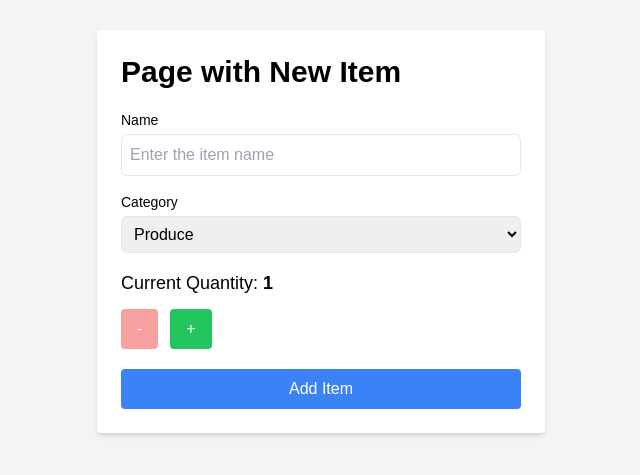
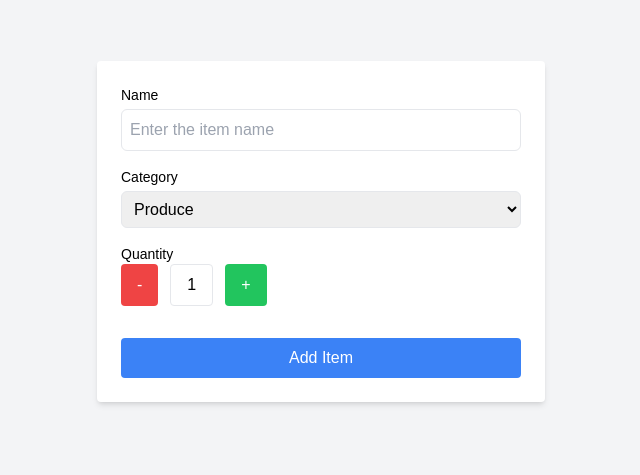
Before and after one commit to aishanaeem644/cprg306-assignments, a Next.js app: page /week-5 in a window 1280 px wide. Shown: the part 169-644 px from the top of the page, without its empty margins (319-959 px from the left). Built offline with nearby package versions, Linux system fonts and the light colour scheme.

Commit message:
updated week 4 and week 5 code

```diff
--- a/app/week-4/page.js
+++ b/app/week-4/page.js
@@ -3,6 +3,8 @@
 import React, { useState } from 'react';
 
 const Page = () => {
+  const [name, setName] = useState(''); // Initialize name with an empty string
+  const [category, setCategory] = useState('Produce'); // Initialize category with "Produce"
   const [quantity, setQuantity] = useState(1); // Initialize quantity with 1
 
   // Function to increment quantity, ensuring it doesn't exceed 20
@@ -15,35 +17,58 @@ const Page = () => {
     setQuantity((prevQuantity) => (prevQuantity > 1 ? prevQuantity - 1 : prevQuantity));
   };
 
+  // Function to handle form submission
+  const handleSubmit = (e) => {
+    e.preventDefault(); // Prevent default form submission
+
+    // Create an item object with the current values
+    const item = {
+      name,
+      quantity,
+      category,
+    };
+
+    console.log(item); // Log the item object to the console
+    alert(`Added item Name: ${name}, Quantity: ${quantity}, Category: ${category}`); // Display alert with current values
+
+    // Reset the form fields
+    setName('');
+    setCategory('Produce');
+    setQuantity(1);
+  };
+
   return (
     <div className="flex flex-col items-center justify-center min-h-screen bg-gray-100 p-5">
-      <h1 className="text-3xl font-bold mb-5 text-black">Page with New Item</h1>
-      <p className="text-lg mb-3 text-black">
-        Current Quantity: <span className="font-semibold">{quantity}</span>
-      </p>
+      <div className="w-full max-w-md bg-white p-6 rounded shadow-md">
 
-      <div className="flex space-x-3 mb-5">
-        {/* Decrement button, disabled if quantity is 1 */}
+        {/* Quantity Field */}
+        <div className="mb-4">
+          <label className="block text-sm font-medium text-black">Quantity</label>
+          <div className="flex space-x-3">
+            {/* Decrement Button */}
             <button
+              type="button"
               onClick={decrement}
+              className="px-4 py-2 bg-red-500 text-white rounded hover:bg-red-600"
               disabled={quantity === 1}
-          className={`px-4 py-2 bg-red-500 text-white rounded ${
-            quantity === 1 ? 'opacity-50 cursor-not-allowed' : 'hover:bg-red-600'
-          }`}
             >
               -
             </button>
 
-        {/* Increment button, disabled if quantity is 20 */}
+            {/* Quantity Display */}
+            <span className="px-4 py-2 border rounded text-black">{quantity}</span>
+
+            {/* Increment Button */}
             <button
+              type="button"
               onClick={increment}
+              className="px-4 py-2 bg-green-500 text-white rounded hover:bg-green-600"
               disabled={quantity === 20}
-          className={`px-4 py-2 bg-green-500 text-white rounded ${
-            quantity === 20 ? 'opacity-50 cursor-not-allowed' : 'hover:bg-green-600'
-          }`}
             >
               +
             </button>
+          </div>
+        </div>
       </div>
     </div>
   );
--- a/app/week-5/new-item.js
+++ b/app/week-5/new-item.js
@@ -1,52 +1,51 @@
 "use client"; // Add this directive to indicate it's a client-side component
 
-import React, { useState } from 'react';
+import React from 'react';
 
-const NewItem = () => {
-  const [quantity, setQuantity] = useState(1); // Initialize quantity with 1
+const NewItem = ({ name, setName, category, setCategory, handleSubmit }) => {
+  return (
+    <form onSubmit={handleSubmit} className="w-full">
+      {/* Name Field */}
+      <div className="mb-4">
+        <label htmlFor="name" className="block text-sm font-medium text-black">
+          Name
+        </label>
+        <input
+          type="text"
+          id="name"
+          value={name}
+          onChange={(e) => setName(e.target.value)}
+          required
+          className="mt-1 p-2 w-full border rounded-md focus:ring-2 focus:ring-blue-500 focus:outline-none text-black"
+          placeholder="Enter the item name"
+        />
+      </div>
 
-  // Function to increment quantity, ensuring it doesn't exceed 20
-  const increment = () => {
-    setQuantity((prevQuantity) => (prevQuantity < 20 ? prevQuantity + 1 : prevQuantity));
-  };
-
-  // Function to decrement quantity, ensuring it doesn't go below 1
-  const decrement = () => {
-    setQuantity((prevQuantity) => (prevQuantity > 1 ? prevQuantity - 1 : prevQuantity));
-  };
-
-  return (
-    <div className>
-
-      {/* Original Quantity Display and Increment/Decrement Buttons */}
-      <p className="text-lg mb-3 text-black">
-        Current Quantity: <span className="font-semibold">{quantity}</span>
-      </p>
-
-      <div className="flex space-x-3 mb-5">
-        {/* Decrement button, disabled if quantity is 1 */}
-        <button
-          onClick={decrement}
-          disabled={quantity === 1}
-          className={`px-4 py-2 bg-red-500 text-white rounded ${
-            quantity === 1 ? 'opacity-50 cursor-not-allowed' : 'hover:bg-red-600'
-          }`}
+      {/* Category Field */}
+      <div className="mb-4">
+        <label htmlFor="category" className="block text-sm font-medium text-black">
+          Category
+        </label>
+        <select
+          id="category"
+          value={category}
+          onChange={(e) => setCategory(e.target.value)}
+          className="mt-1 p-2 w-full border rounded-md focus:ring-2 focus:ring-blue-500 focus:outline-none text-black"
         >
-          -
-        </button>
-
-        {/* Increment button, disabled if quantity is 20 */}
-        <button
-          onClick={increment}
-          disabled={quantity === 20}
-          className={`px-4 py-2 bg-green-500 text-white rounded ${
-            quantity === 20 ? 'opacity-50 cursor-not-allowed' : 'hover:bg-green-600'
-          }`}
-        >
-          +
-        </button>
+          <option value="Produce">Produce</option>
+          <option value="Dairy">Dairy</option>
+          <option value="Bakery">Bakery</option>
+          <option value="Meat">Meat</option>
+          <option value="Frozen Foods">Frozen Foods</option>
+          <option value="Canned Goods">Canned Goods</option>
+          <option value="Dry Goods">Dry Goods</option>
+          <option value="Beverages">Beverages</option>
+          <option value="Snacks">Snacks</option>
+          <option value="Household">Household</option>
+          <option value="Other">Other</option>
+        </select>
       </div>
-    </div>
+    </form>
   );
 };
 
--- a/app/week-5/page.js
+++ b/app/week-5/page.js
@@ -7,6 +7,16 @@ const Page = () => {
   const [name, setName] = useState(''); // Initialize name with an empty string
   const [category, setCategory] = useState('Produce'); // Initialize category with "Produce"
   const [quantity, setQuantity] = useState(1); // Initialize quantity with 1
+
+  // Function to increment quantity, ensuring it doesn't exceed 20
+  const increment = () => {
+    setQuantity((prevQuantity) => (prevQuantity < 20 ? prevQuantity + 1 : prevQuantity));
+  };
+
+  // Function to decrement quantity, ensuring it doesn't go below 1
+  const decrement = () => {
+    setQuantity((prevQuantity) => (prevQuantity > 1 ? prevQuantity - 1 : prevQuantity));
+  };
 
   // Function to handle form submission
   const handleSubmit = (e) => {
@@ -30,60 +40,53 @@ const Page = () => {
 
   return (
     <div className="flex flex-col items-center justify-center min-h-screen bg-gray-100 p-5">
-      <form onSubmit={handleSubmit} className="w-full max-w-md bg-white p-6 rounded shadow-md">
-      <h1 className="text-3xl font-bold mb-5 text-black">Page with New Item</h1>
-        {/* Name Field */}
-        <div className="mb-4">
-          <label htmlFor="name" className="block text-sm font-medium text-black">
-            Name
-          </label>
-          <input
-            type="text"
-            id="name"
-            value={name}
-            onChange={(e) => setName(e.target.value)}
-            required
-            className="mt-1 p-2 w-full border rounded-md focus:ring-2 focus:ring-blue-500 focus:outline-none text-black"
-            placeholder="Enter the item name"
-          />
-        </div>
-
-        {/* Category Field */}
-        <div className="mb-4">
-          <label htmlFor="category" className="block text-sm font-medium text-black">
-            Category
-          </label>
-          <select
-            id="category"
-            value={category}
-            onChange={(e) => setCategory(e.target.value)}
-            className="mt-1 p-2 w-full border rounded-md focus:ring-2 focus:ring-blue-500 focus:outline-none text-black"
-          >
-            <option value="Produce">Produce</option>
-            <option value="Dairy">Dairy</option>
-            <option value="Bakery">Bakery</option>
-            <option value="Meat">Meat</option>
-            <option value="Frozen Foods">Frozen Foods</option>
-            <option value="Canned Goods">Canned Goods</option>
-            <option value="Dry Goods">Dry Goods</option>
-            <option value="Beverages">Beverages</option>
-            <option value="Snacks">Snacks</option>
-            <option value="Household">Household</option>
-            <option value="Other">Other</option>
-          </select>
-        </div>
+      <div className="w-full max-w-md bg-white p-6 rounded shadow-md">
+        {/* Render NewItem Component */}
+        <NewItem
+          name={name}
+          setName={setName}
+          category={category}
+          setCategory={setCategory}
+          handleSubmit={handleSubmit}
+        />
 
         {/* Quantity Field */}
-          <NewItem />
+        <div className="mb-4">
+          <label className="block text-sm font-medium text-black">Quantity</label>
+          <div className="flex space-x-3">
+            {/* Decrement Button */}
+            <button
+              type="button"
+              onClick={decrement}
+              className="px-4 py-2 bg-red-500 text-white rounded hover:bg-red-600"
+              disabled={quantity === 1}
+            >
+              -
+            </button>
+
+            {/* Quantity Display */}
+            <span className="px-4 py-2 border rounded text-black">{quantity}</span>
+
+            {/* Increment Button */}
+            <button
+              type="button"
+              onClick={increment}
+              className="px-4 py-2 bg-green-500 text-white rounded hover:bg-green-600"
+              disabled={quantity === 20}
+            >
+              +
+            </button>
+          </div>
+        </div>
 
         {/* Submit Button */}
         <button
-          type="submit"
-          className="w-full bg-blue-500 text-white p-2 rounded hover:bg-blue-600"
+          onClick={handleSubmit}
+          className="w-full bg-blue-500 text-white p-2 rounded hover:bg-blue-600 mt-4"
         >
           Add Item
         </button>
-      </form>
+      </div>
     </div>
   );
 };
```
Lines whose indentation alone changed are shown as unchanged.
